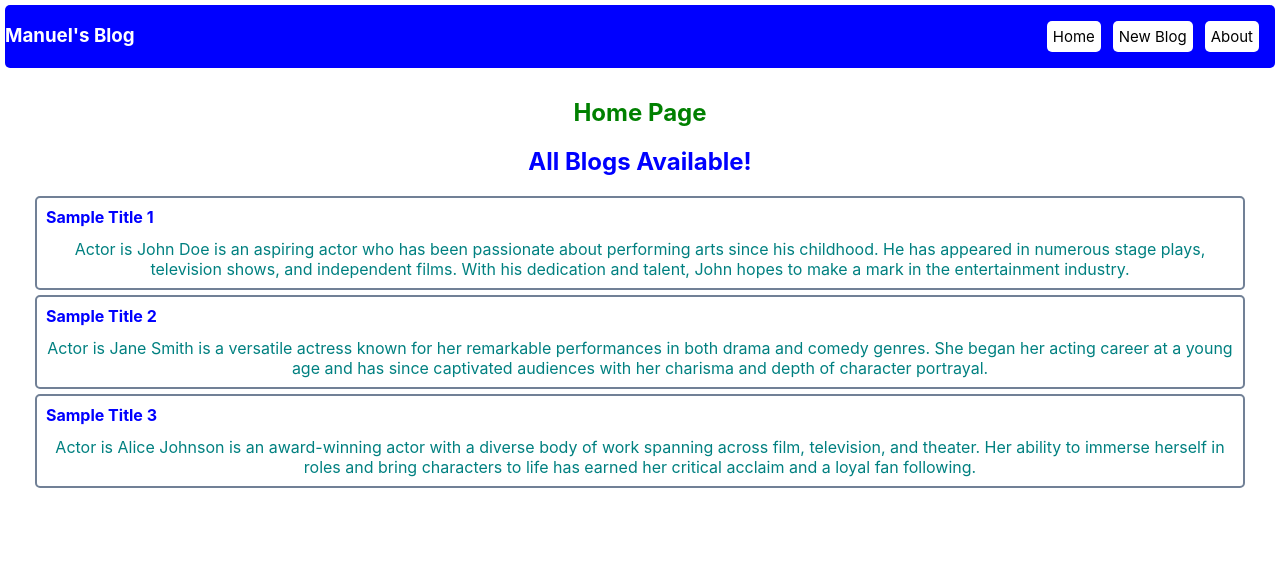
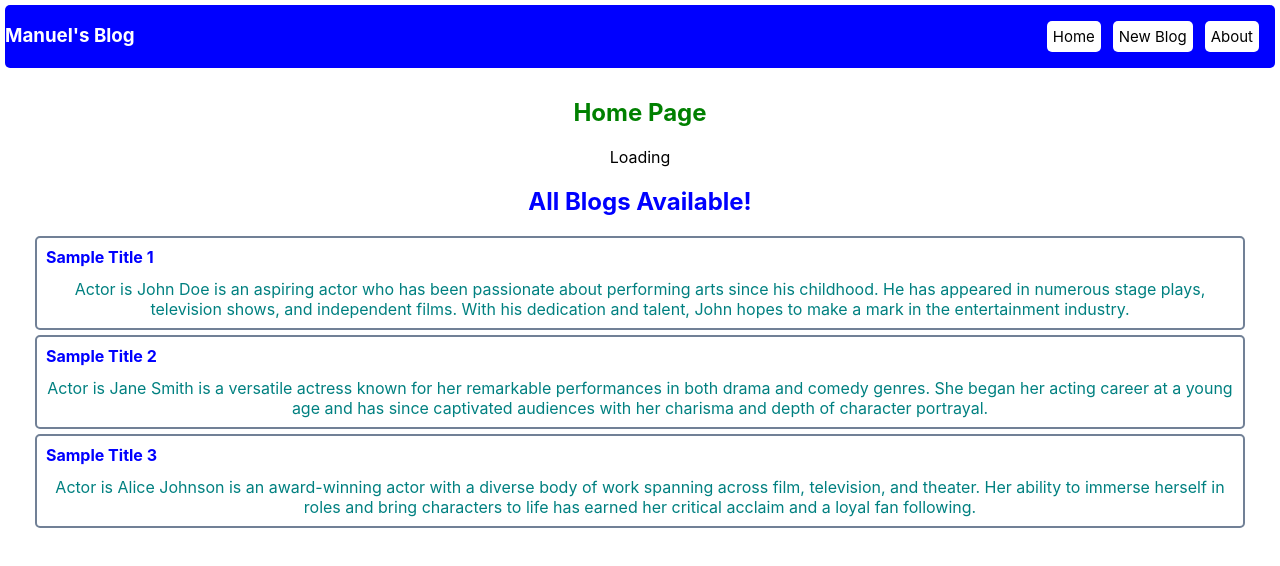
Before and after one commit to emmanuelwangila/manu-blog, a React (Create React App) app: page / in a window 1280 px wide. Shown: the top 566 px of the page. Built offline with nearby package versions, Linux system fonts and the light colour scheme; data requests are answered from the project's data file.

Commit message:
set loading conditional rendering

```diff
--- a/src/Home.jsx
+++ b/src/Home.jsx
@@ -3,6 +3,7 @@ import BlogList from "./BlogList";
 
 const Home = () => {
   const [blogs, setBlogs] = useState(null);
+  const [loading, setLoading] = useState(true);
 
   useEffect(() => {
     const fetchData = async () => {
@@ -24,6 +25,7 @@ const Home = () => {
   return (
     <div style={{ margin: "30px" }}>
       <h2 style={{ color: "green" }}>Home Page</h2>
+      {loading && <div>Loading </div>}
       {blogs && <BlogList blogs={blogs} title="All Blogs Available!" />}
       {/* <BlogList
         blogs={blogs.filter((blog) => blog.actor === "Manu")}
```
